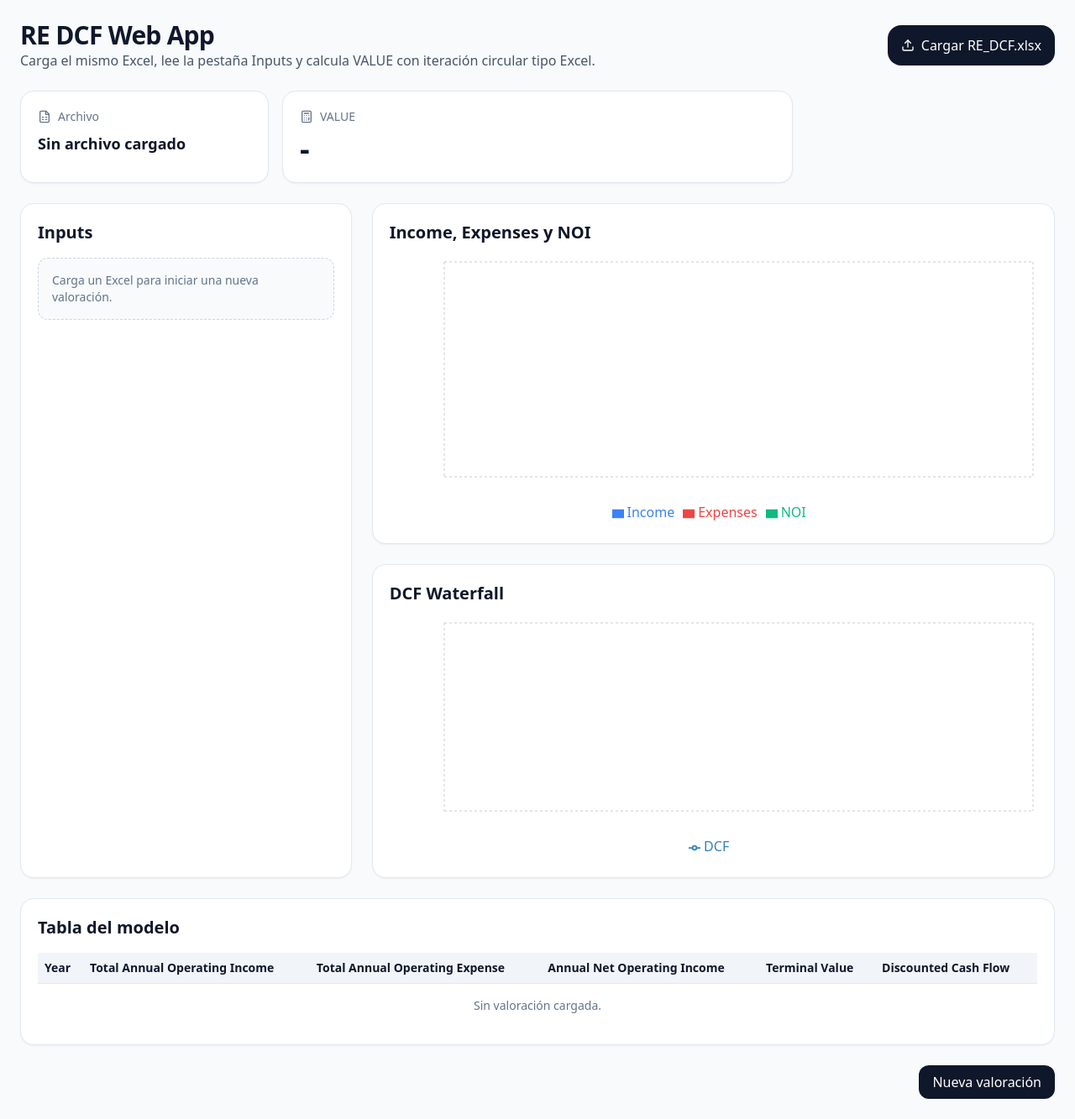
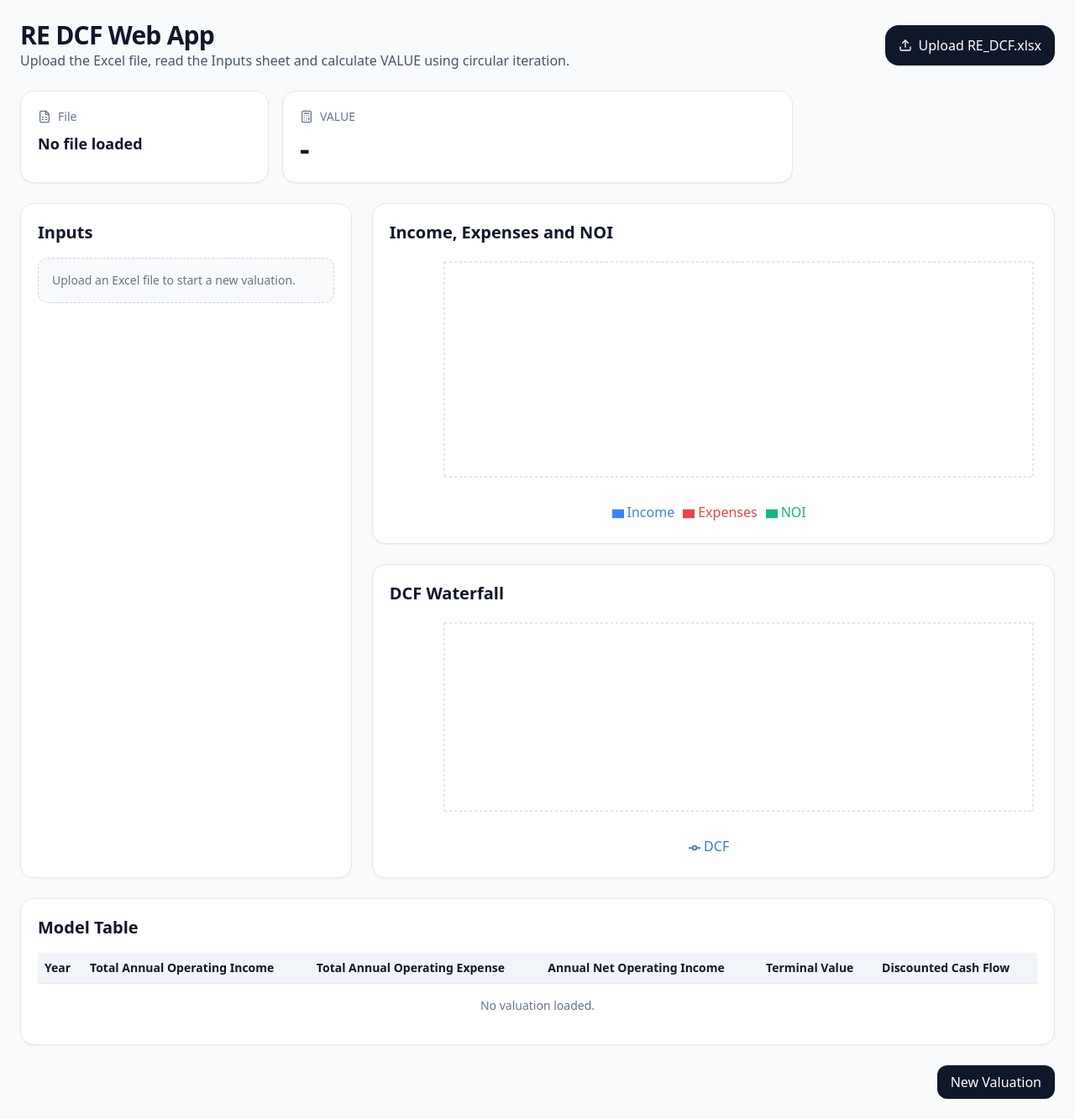
Before and after one commit to rknopmus/re-dcf-model, a React (Vite) app: page / in a window 1280 px wide. Shown: the whole page at 84% size. Built offline with nearby package versions, Linux system fonts and the light colour scheme.

Commit message:
Update App.jsx

```diff
--- a/src/App.jsx
+++ b/src/App.jsx
@@ -60,7 +60,7 @@ function getCellNumber(sheet, address, fallback = 0) {
 
 function readInputsFromWorkbook(workbook) {
   const sheet = workbook.Sheets.Inputs;
-  if (!sheet) throw new Error("No se encontró la pestaña 'Inputs'.");
+  if (!sheet) throw new Error("'Inputs' sheet not found.");
 
   return {
     rentMonthM2: getCellNumber(sheet, "B2", DEFAULT_INPUTS.rentMonthM2),
@@ -131,7 +131,7 @@ function calculateModel(inputs, years = 10, maxIter = 10000, tolerance = 1e-8) {
 
 export default function App() {
   const [inputs, setInputs] = useState(null);
-  const [fileName, setFileName] = useState("Sin archivo cargado");
+  const [fileName, setFileName] = useState("No file loaded");
   const [error, setError] = useState("");
   const [fileInputKey, setFileInputKey] = useState(Date.now());
 
@@ -154,7 +154,7 @@ export default function App() {
       setInputs(loadedInputs);
       setFileName(file.name);
     } catch (err) {
-      setError(err.message || "No se pudo leer el Excel.");
+      setError(err.message || "Could not read the Excel file.");
     }
   }
 
@@ -164,7 +164,7 @@ export default function App() {
 
   function startNewValuation() {
     setInputs(null);
-    setFileName("Sin archivo cargado");
+    setFileName("No file loaded");
     setError("");
     setFileInputKey(Date.now());
   }
@@ -183,12 +183,12 @@ export default function App() {
         <div className="flex flex-col gap-4 md:flex-row md:items-center md:justify-between">
           <div>
             <h1 className="text-3xl font-bold tracking-tight">RE DCF Web App</h1>
-            <p className="text-slate-600">Carga el mismo Excel, lee la pestaña Inputs y calcula VALUE con iteración circular tipo Excel.</p>
+            <p className="text-slate-600">Upload the Excel file, read the Inputs sheet and calculate VALUE using circular iteration.</p>
           </div>
 
           <label className="inline-flex cursor-pointer items-center gap-2 rounded-2xl bg-slate-900 px-4 py-3 text-white shadow-sm hover:bg-slate-800">
             <Upload className="h-4 w-4" />
-            Cargar RE_DCF.xlsx
+            Upload RE_DCF.xlsx
             <input key={fileInputKey} type="file" accept=".xlsx,.xls" onChange={handleFileUpload} className="hidden" />
           </label>
         </div>
@@ -198,7 +198,7 @@ export default function App() {
         <div className="grid gap-4 md:grid-cols-4">
           <Card className="rounded-2xl shadow-sm">
             <CardContent className="p-5">
-              <div className="flex items-center gap-2 text-sm text-slate-500"><FileSpreadsheet className="h-4 w-4" /> Archivo</div>
+              <div className="flex items-center gap-2 text-sm text-slate-500"><FileSpreadsheet className="h-4 w-4" /> File</div>
               <div className="mt-2 truncate text-lg font-semibold">{fileName}</div>
             </CardContent>
           </Card>
@@ -229,7 +229,7 @@ export default function App() {
                   </label>
                 )) : (
                   <div className="rounded-xl border border-dashed border-slate-300 bg-slate-50 p-4 text-sm text-slate-500">
-                    Carga un Excel para iniciar una nueva valoración.
+                    Upload an Excel file to start a new valuation.
                   </div>
                 )}
               </div>
@@ -239,7 +239,7 @@ export default function App() {
           <div className="space-y-6 lg:col-span-2">
             <Card className="rounded-2xl shadow-sm">
               <CardContent className="p-5">
-                <h2 className="mb-4 text-xl font-semibold">Income, Expenses y NOI</h2>
+                <h2 className="mb-4 text-xl font-semibold">Income, Expenses and NOI</h2>
                 <div className="h-80">
                   <ResponsiveContainer width="100%" height="100%">
                     <BarChart data={chartData}>
@@ -279,7 +279,7 @@ export default function App() {
 
         <Card className="rounded-2xl shadow-sm">
           <CardContent className="overflow-x-auto p-5">
-            <h2 className="mb-4 text-xl font-semibold">Tabla del modelo</h2>
+            <h2 className="mb-4 text-xl font-semibold">Model Table</h2>
             <table className="w-full min-w-[900px] border-collapse text-sm">
               <thead>
                 <tr className="border-b bg-slate-100 text-left">
@@ -304,7 +304,7 @@ export default function App() {
                 )) : (
                   <tr>
                     <td colSpan="6" className="p-4 text-center text-slate-500">
-                      Sin valoración cargada.
+                      No valuation loaded.
                     </td>
                   </tr>
                 )}
@@ -314,7 +314,7 @@ export default function App() {
         </Card>
 
         <div className="flex justify-end">
-          <Button onClick={startNewValuation} className="rounded-2xl">Nueva valoración</Button>
+          <Button onClick={startNewValuation} className="rounded-2xl">New Valuation</Button>
         </div>
       </div>
     </div>
```
